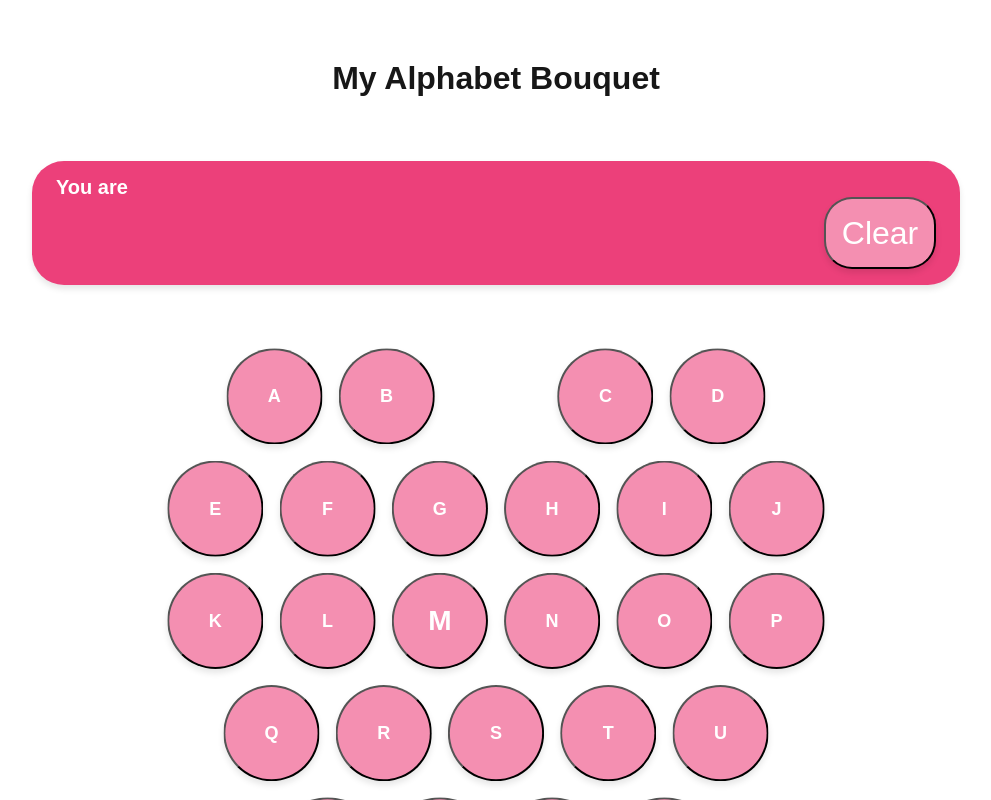
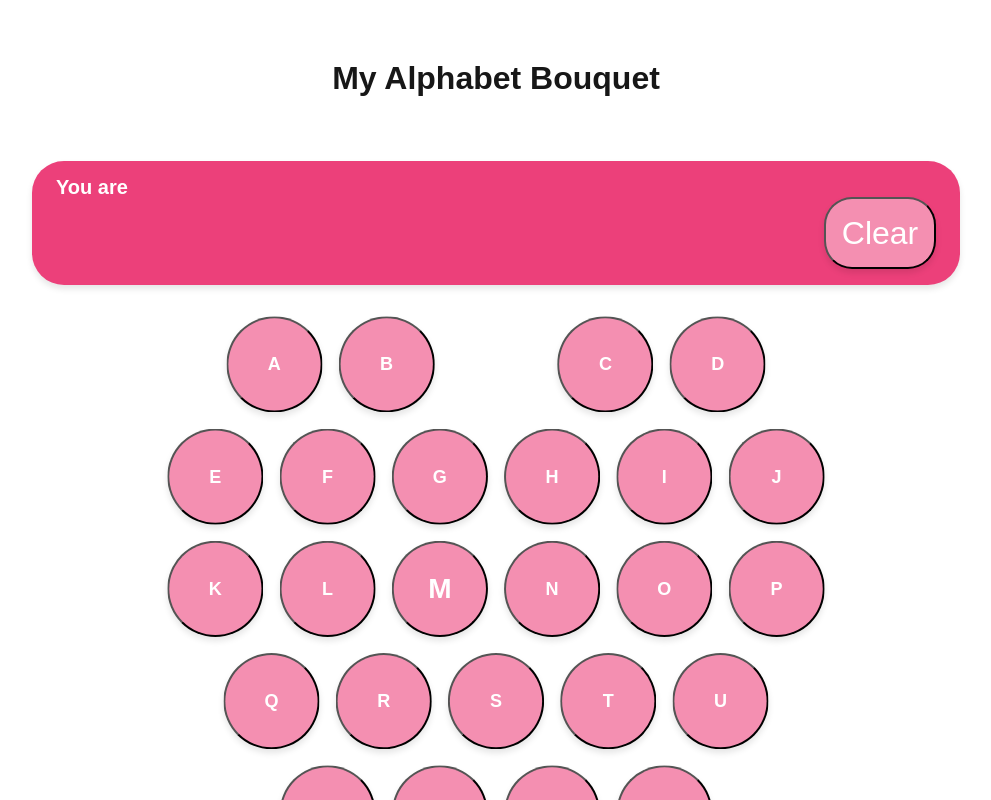
Before and after one commit to mykhailo-moskalov/vypravlennya, a Next.js app: page / in a window 1280 px wide. Shown: the top 800 px of the page, without its empty margins (144-1135 px from the left). Built offline with nearby package versions, Linux system fonts and the light colour scheme.

Commit message:
Aktualisieren von Grid.module.css

```diff
--- a/components/Grid/Grid.module.css
+++ b/components/Grid/Grid.module.css
@@ -5,7 +5,7 @@
   flex-wrap: wrap;
   justify-content: center;
   align-items: center;
-  margin: 32px auto;
+  margin: auto auto 0;
   animation: heartbeat 3s infinite;
 
   @media screen and (max-width: 450px) {
```
